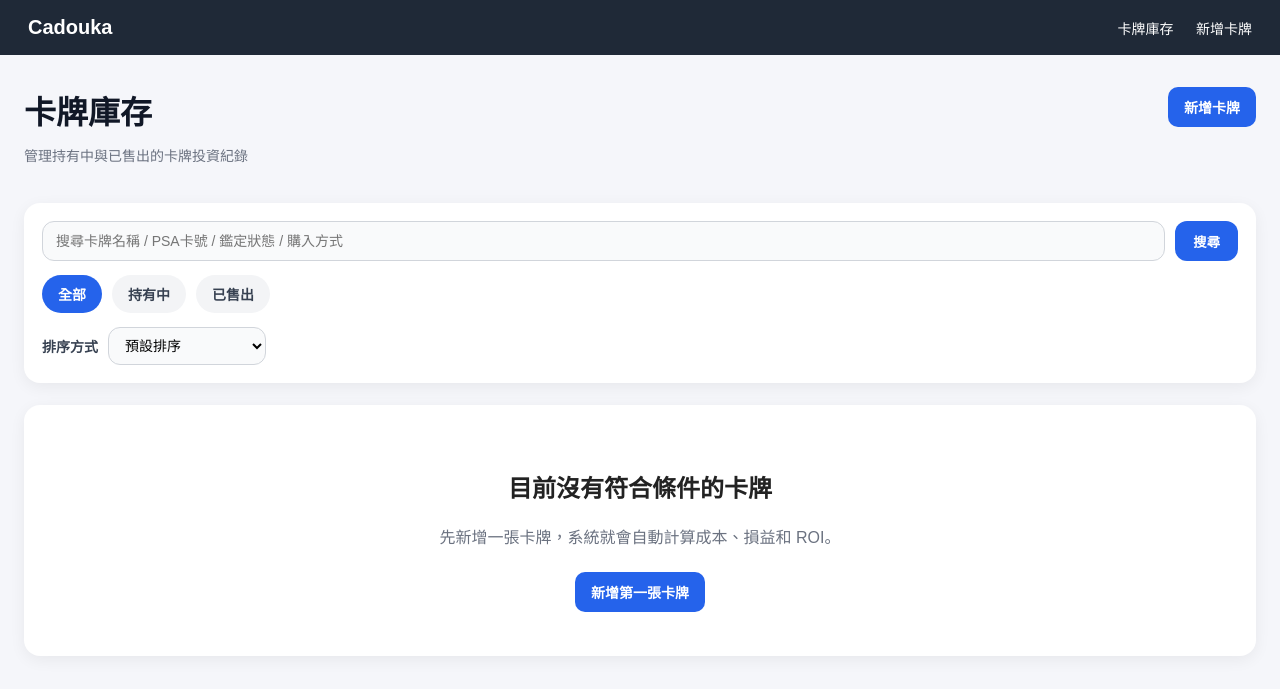
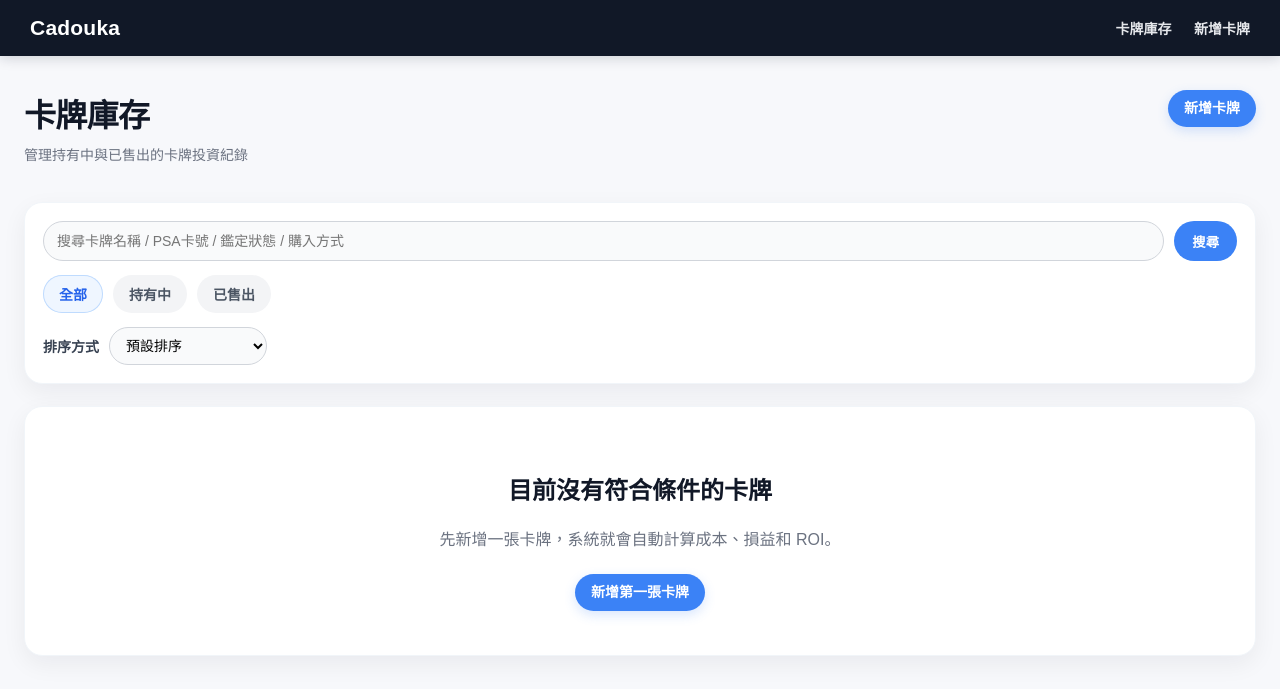
Before and after one commit to pokem06004-Cadouka/cadouka, a Flask app: page /cards in a window 1280 px wide. Shown: the top 689 px of the page. Run offline with Flask 3, Linux system fonts and the light colour scheme; data that the repository does not hold is empty; some libraries are stand-ins or nearby versions.

Commit message:
Update Cadouka visual style

```diff
--- a/static/style.css
+++ b/static/style.css
@@ -1,3 +1,42 @@
+/* =========================
+   Cadouka Theme
+   Clean / Soft / Dashboard Style
+========================= */
+
+:root {
+    --bg: #f7f8fb;
+    --card: #ffffff;
+    --card-soft: #f9fafb;
+
+    --text-main: #111827;
+    --text-sub: #6b7280;
+    --text-light: #9ca3af;
+
+    --border: #e5e7eb;
+    --border-soft: #f1f5f9;
+
+    --primary: #3b82f6;
+    --primary-dark: #2563eb;
+    --primary-soft: #eff6ff;
+
+    --green: #059669;
+    --green-soft: #ecfdf5;
+
+    --red: #dc2626;
+    --red-soft: #fef2f2;
+
+    --yellow: #f59e0b;
+    --yellow-soft: #fffbeb;
+
+    --shadow-soft: 0 8px 24px rgba(15, 23, 42, 0.06);
+    --shadow-hover: 0 12px 28px rgba(15, 23, 42, 0.09);
+
+    --radius-sm: 10px;
+    --radius-md: 14px;
+    --radius-lg: 18px;
+}
+
+
 /* =========================
    Base
 ========================= */
@@ -5,20 +44,21 @@
 body {
     margin: 0;
     font-family: Arial, "Microsoft JhengHei", sans-serif;
-    background: #f5f6fa;
-    color: #222;
+    background: var(--bg);
+    color: var(--text-main);
 }
 
 .container {
     max-width: 1280px;
-    margin: 32px auto;
+    margin: 34px auto;
     padding: 0 24px;
 }
 
 h1 {
     margin-top: 0;
     margin-bottom: 24px;
-    color: #111827;
+    color: var(--text-main);
+    letter-spacing: -0.02em;
 }
 
 a {
@@ -31,26 +71,37 @@ a {
 ========================= */
 
 .navbar {
-    background: #1f2937;
+    background: #111827;
     color: white;
-    padding: 16px 28px;
+    padding: 16px 30px;
     display: flex;
     justify-content: space-between;
     align-items: center;
+    box-shadow: 0 2px 12px rgba(15, 23, 42, 0.18);
 }
 
 .nav-title {
-    font-size: 20px;
-    font-weight: bold;
+    font-size: 21px;
+    font-weight: 800;
     color: white;
     text-decoration: none;
+    letter-spacing: 0.01em;
+}
+
+.nav-title:hover {
+    color: #dbeafe;
 }
 
 .nav-links a {
-    color: white;
+    color: #e5e7eb;
     text-decoration: none;
     margin-left: 18px;
     font-size: 14px;
+    font-weight: 600;
+}
+
+.nav-links a:hover {
+    color: white;
 }
 
 
@@ -58,97 +109,84 @@ a {
    Buttons
 ========================= */
 
-.btn-add {
+.btn-add,
+.btn-secondary,
+.btn-danger,
+.btn-sell,
+.btn-clear {
     display: inline-block;
-    background: #2563eb;
-    color: white;
     padding: 10px 16px;
-    border-radius: 10px;
+    border-radius: 999px;
     text-decoration: none;
-    font-weight: bold;
+    font-weight: 700;
     font-size: 14px;
     border: none;
     cursor: pointer;
+    transition: 0.15s ease;
+    line-height: 1.2;
+}
+
+.btn-add {
+    background: var(--primary);
+    color: white;
+    box-shadow: 0 4px 12px rgba(59, 130, 246, 0.20);
 }
 
 .btn-add:hover {
-    background: #1d4ed8;
+    background: var(--primary-dark);
+    transform: translateY(-1px);
 }
 
 .btn-secondary {
-    display: inline-block;
-    background: #e5e7eb;
-    color: #111827;
-    padding: 10px 16px;
-    border-radius: 10px;
-    text-decoration: none;
-    font-weight: bold;
-    font-size: 14px;
-    border: none;
-    cursor: pointer;
+    background: #eef2f7;
+    color: #374151;
 }
 
 .btn-secondary:hover {
-    background: #d1d5db;
+    background: #e5e7eb;
+    transform: translateY(-1px);
 }
 
 .btn-danger {
-    display: inline-block;
-    background: #dc2626;
-    color: white;
-    padding: 10px 16px;
-    border-radius: 10px;
-    border: none;
-    text-decoration: none;
-    font-weight: bold;
-    font-size: 14px;
-    cursor: pointer;
-    margin-left: 8px;
+    background: var(--red-soft);
+    color: var(--red);
 }
 
 .btn-danger:hover {
-    background: #b91c1c;
+    background: #fee2e2;
+    transform: translateY(-1px);
 }
 
 .btn-sell {
-    display: inline-block;
-    background: #16a34a;
+    background: var(--green);
     color: white;
-    padding: 10px 16px;
-    border-radius: 10px;
-    text-decoration: none;
-    font-weight: bold;
-    font-size: 14px;
-    margin-right: 8px;
-    border: none;
-    cursor: pointer;
+    box-shadow: 0 4px 12px rgba(5, 150, 105, 0.18);
 }
 
 .btn-sell:hover {
-    background: #15803d;
+    background: #047857;
+    transform: translateY(-1px);
 }
 
 .btn-clear {
-    display: inline-block;
-    background: #e5e7eb;
-    color: #374151;
-    padding: 10px 16px;
-    border-radius: 12px;
-    text-decoration: none;
-    font-weight: bold;
-    font-size: 14px;
+    background: #f3f4f6;
+    color: #4b5563;
 }
 
 .btn-clear:hover {
-    background: #d1d5db;
+    background: #e5e7eb;
 }
 
 .back-link {
     display: inline-block;
     margin-bottom: 18px;
-    color: #2563eb;
+    color: var(--primary-dark);
     text-decoration: none;
-    font-weight: bold;
+    font-weight: 700;
+}
+
+.back-link:hover {
+    color: #1d4ed8;
 }
 
 
@@ -164,9 +202,14 @@ a {
     gap: 16px;
 }
 
+.page-header h1,
+.dashboard-header h1 {
+    margin-bottom: 8px;
+}
+
 .page-subtitle {
-    margin-top: -12px;
-    color: #6b7280;
+    margin-top: 0;
+    color: var(--text-sub);
     font-size: 14px;
 }
 
@@ -231,10 +295,11 @@ a {
 ========================= */
 
 .list-tools {
-    background: white;
+    background: var(--card);
     padding: 18px;
-    border-radius: 16px;
-    box-shadow: 0 4px 16px rgba(0,0,0,0.06);
+    border-radius: var(--radius-lg);
+    box-shadow: var(--shadow-soft);
+    border: 1px solid var(--border-soft);
     margin-bottom: 22px;
 }
 
@@ -252,29 +317,30 @@ a {
     flex: 1;
     padding: 11px 13px;
     border: 1px solid #d1d5db;
-    border-radius: 12px;
+    border-radius: 999px;
     font-size: 14px;
     background: #f9fafb;
 }
 
 .search-form input:focus {
     outline: none;
-    border-color: #2563eb;
+    border-color: var(--primary);
     background: white;
+    box-shadow: 0 0 0 3px rgba(59, 130, 246, 0.09);
 }
 
 .search-form button {
-    background: #2563eb;
+    background: var(--primary);
     color: white;
     border: none;
-    border-radius: 12px;
+    border-radius: 999px;
     padding: 10px 18px;
-    font-weight: bold;
+    font-weight: 800;
     cursor: pointer;
 }
 
 .search-form button:hover {
-    background: #1d4ed8;
+    background: var(--primary-dark);
 }
 
 .filter-tabs {
@@ -288,10 +354,11 @@ a {
     padding: 9px 16px;
     border-radius: 999px;
     background: #f3f4f6;
-    color: #374151;
+    color: #4b5563;
     text-decoration: none;
-    font-weight: bold;
+    font-weight: 800;
     font-size: 14px;
+    transition: 0.15s ease;
 }
 
 .filter-tabs a:hover {
@@ -299,8 +366,9 @@ a {
 }
 
 .filter-tabs a.active {
-    background: #2563eb;
-    color: white;
+    background: var(--primary-soft);
+    color: var(--primary-dark);
+    box-shadow: inset 0 0 0 1px #bfdbfe;
 }
 
 .sort-form {
@@ -311,7 +379,7 @@ a {
 }
 
 .sort-form label {
-    font-weight: bold;
+    font-weight: 800;
     color: #374151;
     font-size: 14px;
 }
@@ -319,14 +387,14 @@ a {
 .sort-form select {
     padding: 9px 12px;
     border: 1px solid #d1d5db;
-    border-radius: 12px;
+    border-radius: 999px;
     font-size: 14px;
     background: #f9fafb;
 }
 
 .sort-form select:focus {
     outline: none;
-    border-color: #2563eb;
+    border-color: var(--primary);
     background: white;
 }
 
@@ -544,15 +619,16 @@ a {
 ========================= */
 
 .empty-box {
-    background: white;
+    background: var(--card);
     padding: 44px;
-    border-radius: 16px;
+    border-radius: var(--radius-lg);
     text-align: center;
-    box-shadow: 0 4px 16px rgba(0,0,0,0.06);
+    box-shadow: var(--shadow-soft);
+    border: 1px solid var(--border-soft);
 }
 
 .empty-box p {
-    color: #6b7280;
+    color: var(--text-sub);
     margin-bottom: 24px;
 }
 
```
Also changed, not shown: other parts of static/style.css (+148 -110 lines).
